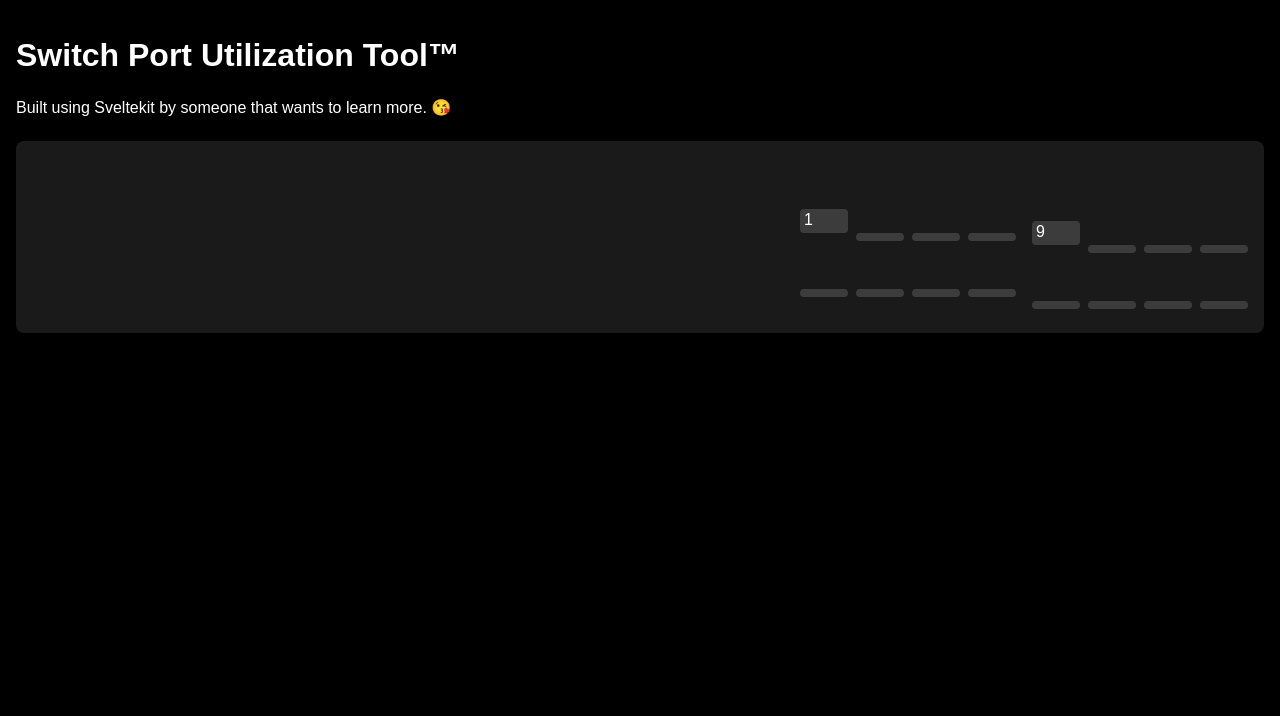
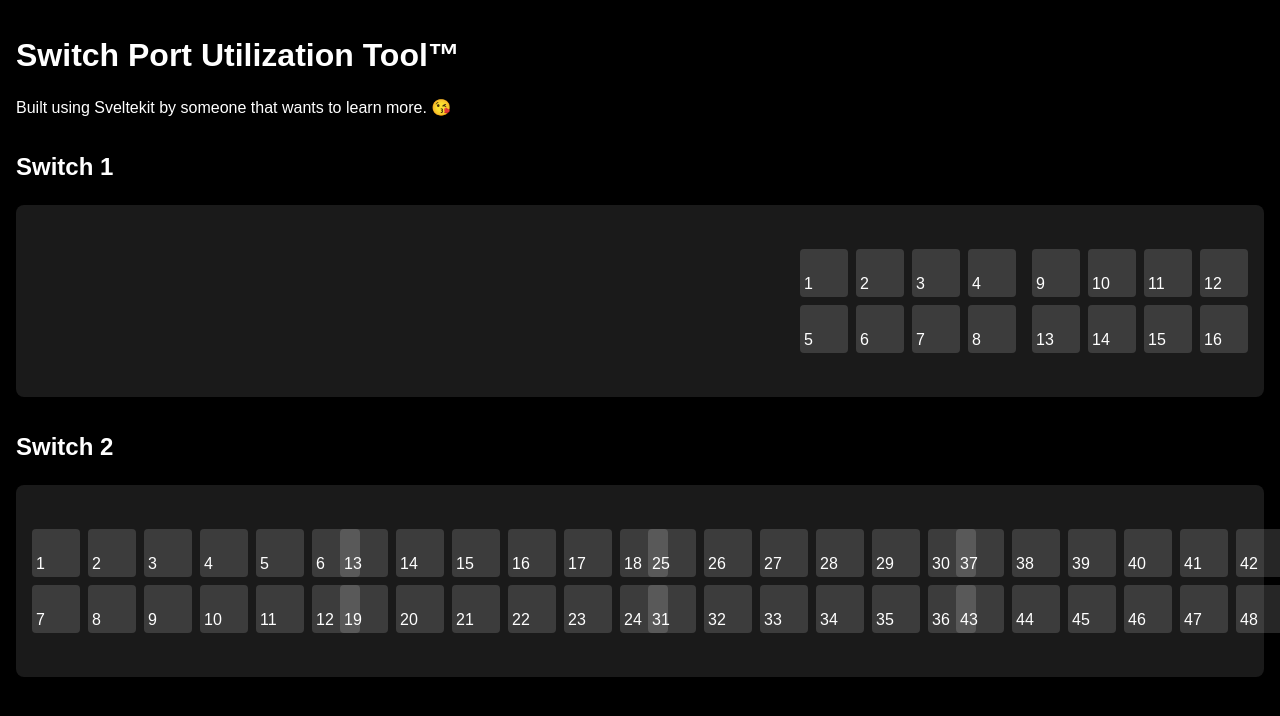
Before and after one commit to frippz/switch-tool, a SvelteKit app: page / in a window 1280 px wide. Shown: the top 716 px of the page. Built offline with nearby package versions, Linux system fonts and the light colour scheme.

Commit message:
Remove data file and send number of ports as prop

```diff
--- a/src/components/Switch/Switch.svelte
+++ b/src/components/Switch/Switch.svelte
@@ -1,23 +1,27 @@
 <script lang="ts">
-  import data from '../../data/switch.json';
-
   export let switchGroup: number;
+  export let portsPerGroup: number = 8;
+  export let numPorts: number;
 
   // Group the data by 8 ports
   const groupedData: any[][] = [];
-  for (let i = 0; i < data.length; i += 8) {
-    groupedData.push(data.slice(i, i + 8));
-  }
+  Array.from({ length: Math.ceil(numPorts / portsPerGroup) }).forEach((_, i) => {
+    groupedData.push(
+      Array.from({ length: portsPerGroup }, (_, j) => ({
+        number: `${i * portsPerGroup + j + 1}`
+      })).slice(0, numPorts - i * portsPerGroup)
+    );
+  });
 
   // Save utilized ports to localStorage
   const savePortState = (portNumber: string, active: string) => {
-    localStorage.setItem(`port-${portNumber}`, active);
+    localStorage.setItem(`switch-${switchGroup}-port-${portNumber}`, active);
   };
 
   // Update the state of the port based on the previous state
   const updatePortState = (portNumber: string, port: any) => {
     if (typeof window !== 'undefined') {
-      const previousState = localStorage.getItem(`port-${portNumber}`);
+      const previousState = localStorage.getItem(`switch-${switchGroup}-port-${portNumber}`);
       if (previousState !== null) {
         port.selected = previousState === 'true';
       }
@@ -32,9 +36,10 @@
   }
 </script>
 
+<h2>Switch {switchGroup}</h2>
 <div class="switch">
   {#each groupedData as group}
-    <div class="port-group">
+    <div class="port-group group-size-{portsPerGroup}">
       {#each group as port}
         <div class="port">
           <input
@@ -43,7 +48,7 @@
             bind:checked={port.selected}
             on:change={() => savePortState(port.number, port.selected)}
           />
-          <label for="sw1-port-{port.number}">{port.number}</label>
+          <label for="sw{switchGroup}-port-{port.number}">{port.number}</label>
         </div>
       {/each}
     </div>
@@ -67,13 +72,23 @@
   .port-group {
     display: grid;
     grid-gap: 0.5rem;
-    grid-template: repeat(2, 3em) / repeat(4, 3em);
+    grid-template-rows: repeat(2, 3em);
     align-items: stretch;
     justify-items: stretch;
+    margin-top: 0;
+  }
+
+  .port-group.group-size-8 {
+    grid-template-columns: repeat(4, 3em);
+  }
+
+  .port-group.group-size-12 {
+    grid-template-columns: repeat(6, 3em);
   }
 
   .port {
     display: flex;
+    margin-top: 0;
   }
 
   input {
@@ -92,6 +107,7 @@
     background-color: hsla(0deg 0% 100% / 0.15);
     position: relative;
     padding: 0.25rem;
+    margin-top: 0;
   }
 
   input:checked + label {
--- a/src/data/switch.json
+++ /dev/null
@@ -1,18 +0,0 @@
-[
-  { "number": 1, "selected": false },
-  { "number": 2, "selected": false },
-  { "number": 3, "selected": false },
-  { "number": 4, "selected": false },
-  { "number": 5, "selected": false },
-  { "number": 6, "selected": false },
-  { "number": 7, "selected": false },
-  { "number": 8, "selected": false },
-  { "number": 9, "selected": false },
-  { "number": 10, "selected": false },
-  { "number": 11, "selected": false },
-  { "number": 12, "selected": false },
-  { "number": 13, "selected": false },
-  { "number": 14, "selected": false },
-  { "number": 15, "selected": false },
-  { "number": 16, "selected": false }
-]
--- a/src/routes/+page.svelte
+++ b/src/routes/+page.svelte
@@ -6,4 +6,6 @@
 <h1>Switch Port Utilization Tool™</h1>
 <p>Built using Sveltekit by someone that wants to learn more. 😘</p>
 
-<Switch switchGroup={1} />
+<Switch switchGroup={1} numPorts={16} portsPerGroup={8} />
+
+<Switch switchGroup={2} numPorts={48} portsPerGroup={12} />
```
